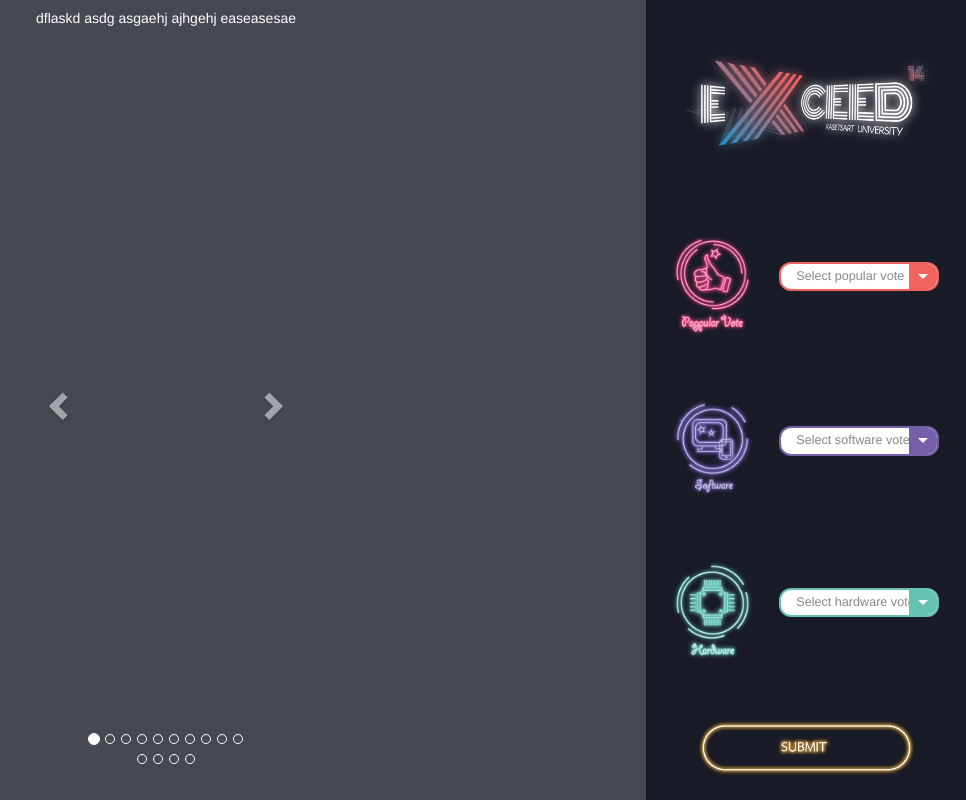
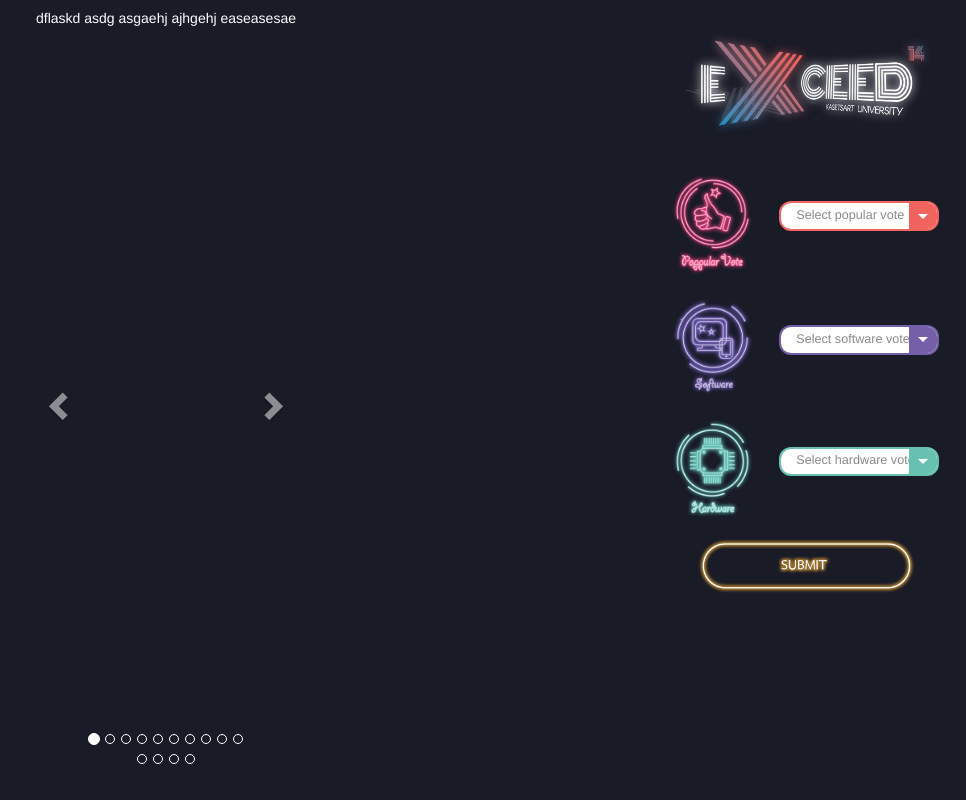
Before and after one commit to exceed-vote/vote-frontend, a plain HTML site: page vote.html in a window 1280 px wide. Shown: the whole page, without its empty margins (314-1280 px from the left). Drawn offline with nearby package versions, Linux system fonts and the light colour scheme; no server answers.

Commit message:
Remove flex

```diff
--- a/stylesheet/vote.css
+++ b/stylesheet/vote.css
@@ -16,8 +16,6 @@ body {
 
 .show-group-info {
 	height: inherit;
-	padding: 0;
-	background-color: rgba(255, 255, 255, 0.2);
 }
 
 .carousel-inner>.item>img {
@@ -188,9 +186,6 @@ a.right.carousel-control {
 
 .vote-tab {
 	height: 100%;
-	display: flex;
-	flex-direction: column;
-	justify-content: space-around;
 }
 
 .flex-component {
```
